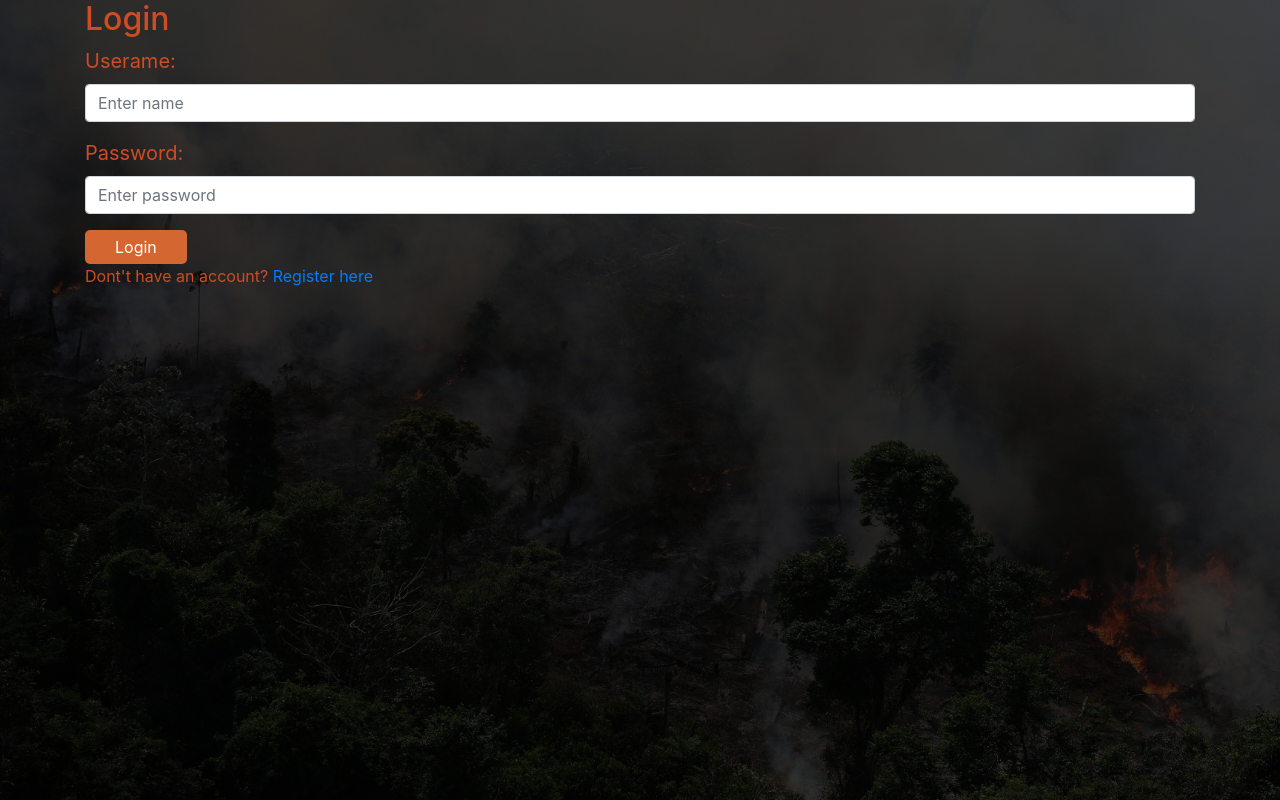
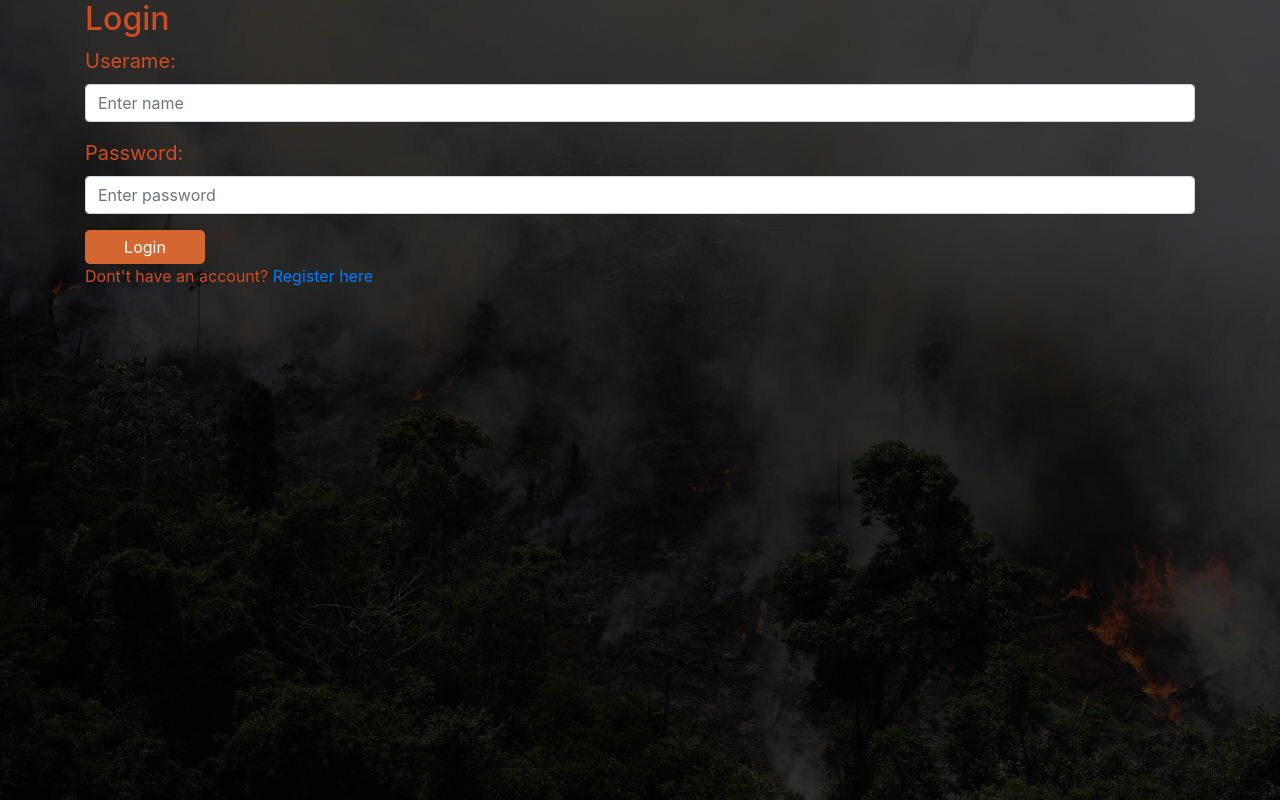
Before and after one commit to Ripunjay42/Forest-Fire-Prediction, a Flask app: page /login in a window 1280 px wide. Run offline with Flask 2, Linux system fonts and the light colour scheme; parts of the project's set-up code (start-up, migrations or seed data) failed here and were passed over.

Commit message:
Add files via upload

```diff
--- a/templates/login.html
+++ b/templates/login.html
@@ -23,7 +23,7 @@
 	border-radius: 5px;
 	color: white;
 	background: #D46731;
-	width:10%rgb(207, 76, 35)
+	width:15vh;
   }
 </style>
 </head>
--- a/templates/register.html
+++ b/templates/register.html
@@ -23,7 +23,7 @@ button{
 	border-radius: 5px;
 	color: white;
 	background: #D46731;
-	width:10%;
+	width:15vh;
   }
 </style>
 </head>
```
